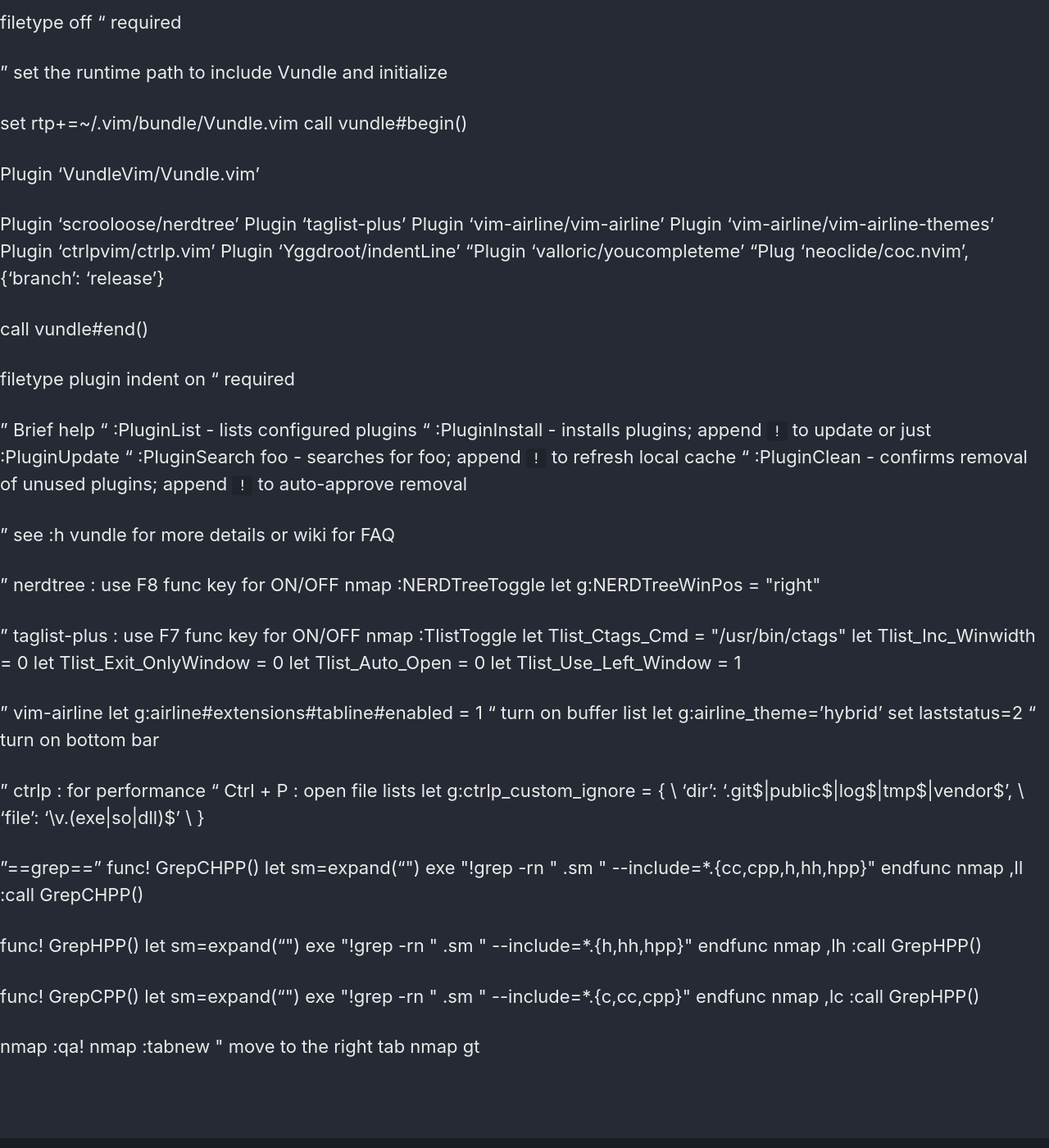
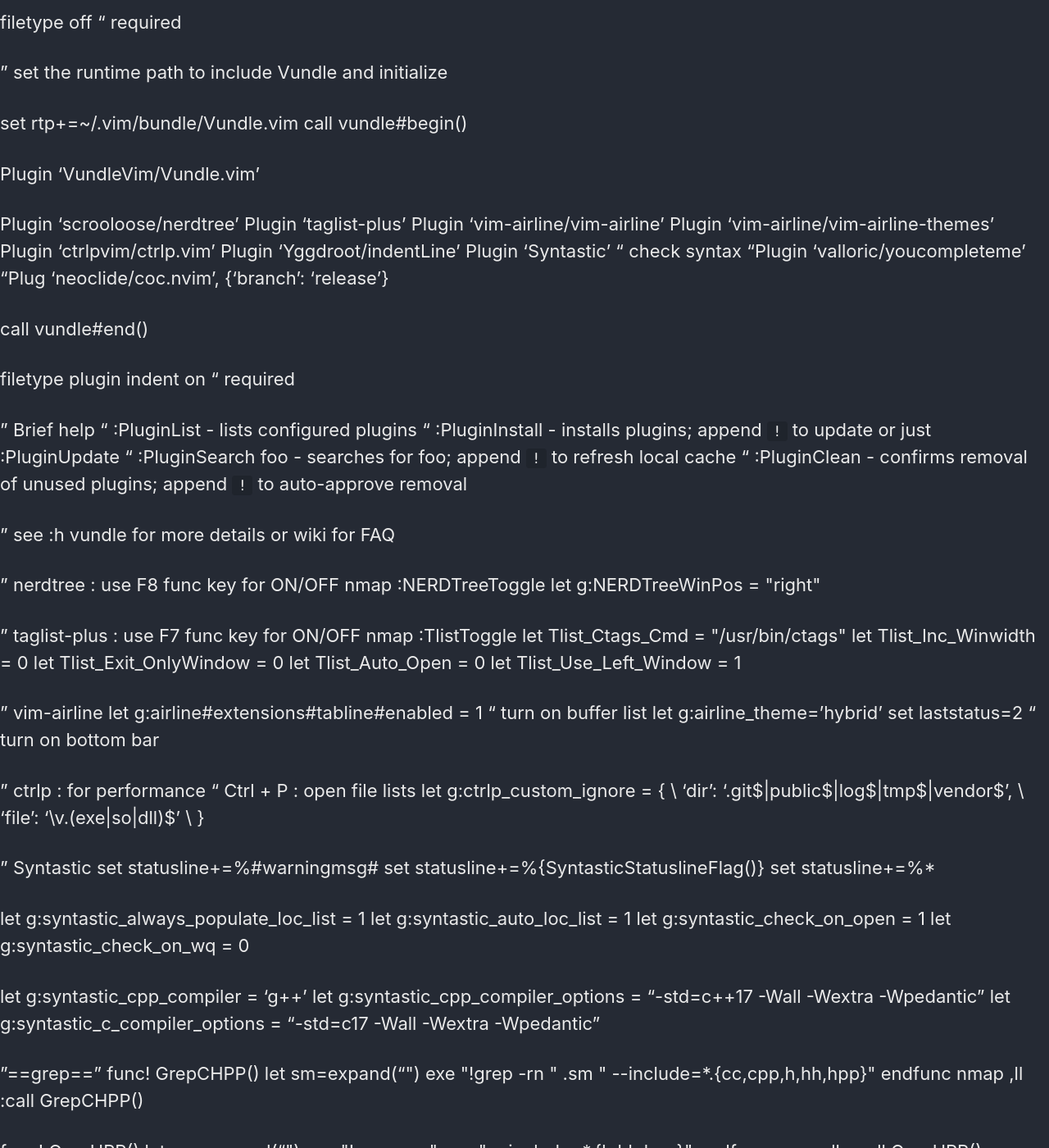
Before and after one commit to hyesuk-k/hyesuk-k.github.io, a Jekyll site: the page built from assets/files/v_vimrc.md, in a window 1280 px wide and 1400 px high, scrolled down 593 px. Shown: the whole window at 82% size. Built offline with Jekyll 4.4.1, drawn with Linux system fonts in a browser that asks for light colours; cached includes are drawn as plain includes; our own code applies the rules of GitHub Pages for plain Markdown files; some of the changed text lies outside the part shown.

Commit message:
[vimrc] syntastic 추가

```diff
--- a/assets/files/v_vimrc.md
+++ b/assets/files/v_vimrc.md
@@ -42,6 +42,7 @@ Plugin 'vim-airline/vim-airline'
 Plugin 'vim-airline/vim-airline-themes'
 Plugin 'ctrlpvim/ctrlp.vim'
 Plugin 'Yggdroot/indentLine'
+Plugin 'Syntastic'  " check syntax
 "Plugin 'valloric/youcompleteme'
 "Plug 'neoclide/coc.nvim', {'branch': 'release'}
 
@@ -81,6 +82,19 @@ let g:ctrlp_custom_ignore = {
   \ 'file': '\v\.(exe|so|dll)$'
 \ }
 
+" Syntastic
+set statusline+=%#warningmsg#
+set statusline+=%{SyntasticStatuslineFlag()}
+set statusline+=%*
+
+let g:syntastic_always_populate_loc_list = 1
+let g:syntastic_auto_loc_list = 1
+let g:syntastic_check_on_open = 1
+let g:syntastic_check_on_wq = 0
+
+let g:syntastic_cpp_compiler = 'g++'
+let g:syntastic_cpp_compiler_options = "-std=c++17 -Wall -Wextra -Wpedantic"
+let g:syntastic_c_compiler_options = "-std=c17 -Wall -Wextra -Wpedantic"
 
 "==grep=="
 func! GrepCHPP()
```
Also changed, not shown: other parts of assets/files/v_vimrc.md (+2 -2 lines), _posts/dev_utils/2021-07-07-vim_settings.md (+2 -1 lines).
